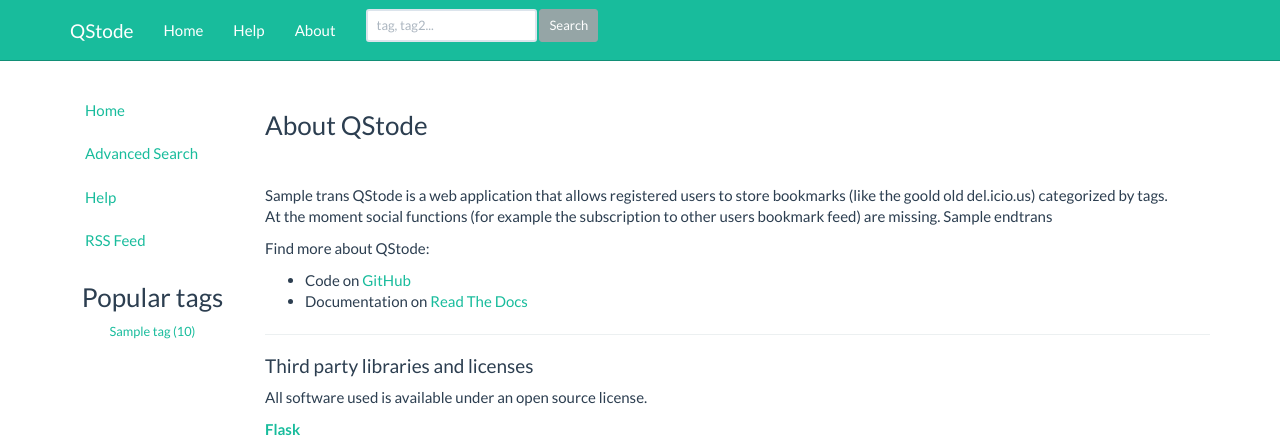
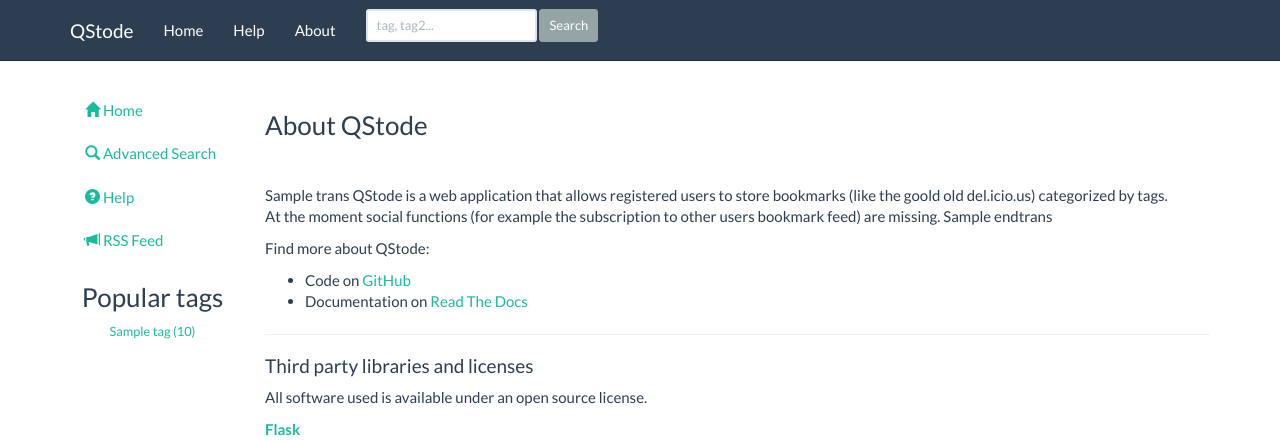
Before and after one commit to piger/qstode, a Python web app: template qstode/templates/about.html in a window 1280 px wide. Shown: the top 441 px of the page. Run offline with Jinja, Linux system fonts and the light colour scheme; the template is opened without the code that fills it: most values are stand-ins (such as "Sample title", 1, 10 or a date in 2020); form fields are guessed from the names that the template uses; style sheets or scripts are compiled from the project's sources.

Commit message:
add sidebar icons

```diff
--- a/qstode/templates/_navbar.html
+++ b/qstode/templates/_navbar.html
@@ -1,4 +1,4 @@
-<div class="navbar navbar-inverse navbar-fixed-top" role="navigation">
+<div class="navbar navbar-default navbar-fixed-top" role="navigation">
   <div class="container">
 
 	<div class="navbar-header">
--- a/qstode/templates/_sidebar.html
+++ b/qstode/templates/_sidebar.html
@@ -1,19 +1,19 @@
 {% block sidebar %}
   <ul class="nav nav-pills nav-stacked">
 
-	<li class="{{ active_if('index') }}"><a href="{{ url_for('index') }}">Home</a></li>
-	<li class="{{ active_if('advanced_search') }}"><a href="{{ url_for('advanced_search') }}">{{ _('Advanced Search') }}</a></li>
-	<li class="{{ active_if('help') }}"><a href="{{ url_for('help') }}">{{ _('Help') }}</a></li>
+	<li class="{{ active_if('index') }}"><a href="{{ url_for('index') }}"><span class="glyphicon glyphicon-home"></span> {{ _("Home") }}</a></li>
+	<li class="{{ active_if('advanced_search') }}"><a href="{{ url_for('advanced_search') }}"><span class="glyphicon glyphicon-search"></span> {{ _('Advanced Search') }}</a></li>
+	<li class="{{ active_if('help') }}"><a href="{{ url_for('help') }}"><span class="glyphicon glyphicon-question-sign"></span> {{ _('Help') }}</a></li>
 
 	{% if current_user.is_authenticated() %}
-	  <li class="{{ active_if('user_bookmarks') }}"><a href="{{ url_for('user_bookmarks', username=current_user.username) }}">{{ _('My Bookmarks') }}</a></li>
+	  <li class="{{ active_if('user_bookmarks') }}"><a href="{{ url_for('user_bookmarks', username=current_user.username) }}"><span class="glyphicon glyphicon-book"></span> {{ _('My Bookmarks') }}</a></li>
 
 	  {% if current_user.admin %}
-		<li class="{{ active_if('admin_home') }}"><a href="{{ url_for('admin_home') }}">{{ _('Administration') }}</a></li>
+		<li class="{{ active_if('admin_home') }}"><a href="{{ url_for('admin_home') }}"><span class="glyphicon glyphicon-cog"></span> {{ _('Administration') }}</a></li>
 	  {% endif %}
 	{% endif %}
 
-	<li><a href="{{ url_for('feed_recent') }}">{{ _('RSS Feed') }}</a></li>
+	<li><a href="{{ url_for('feed_recent') }}"><span class="glyphicon glyphicon-bullhorn"></span> {{ _('RSS Feed') }}</a></li>
   </ul>
 
   {% if taglist %}
```
